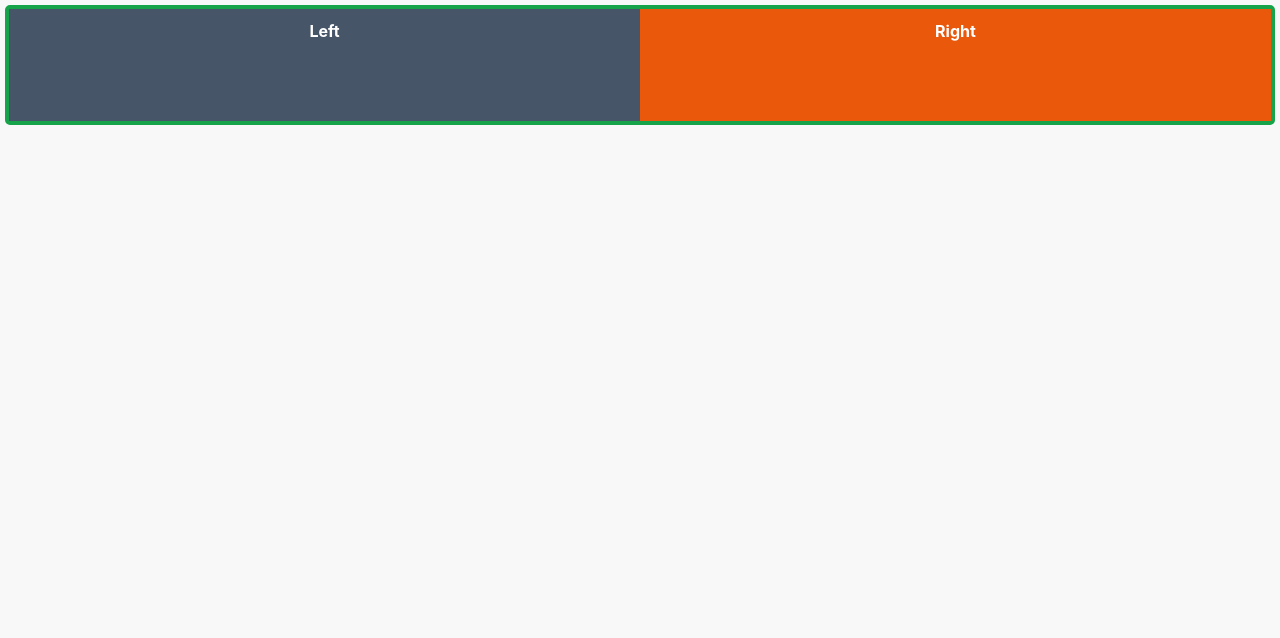
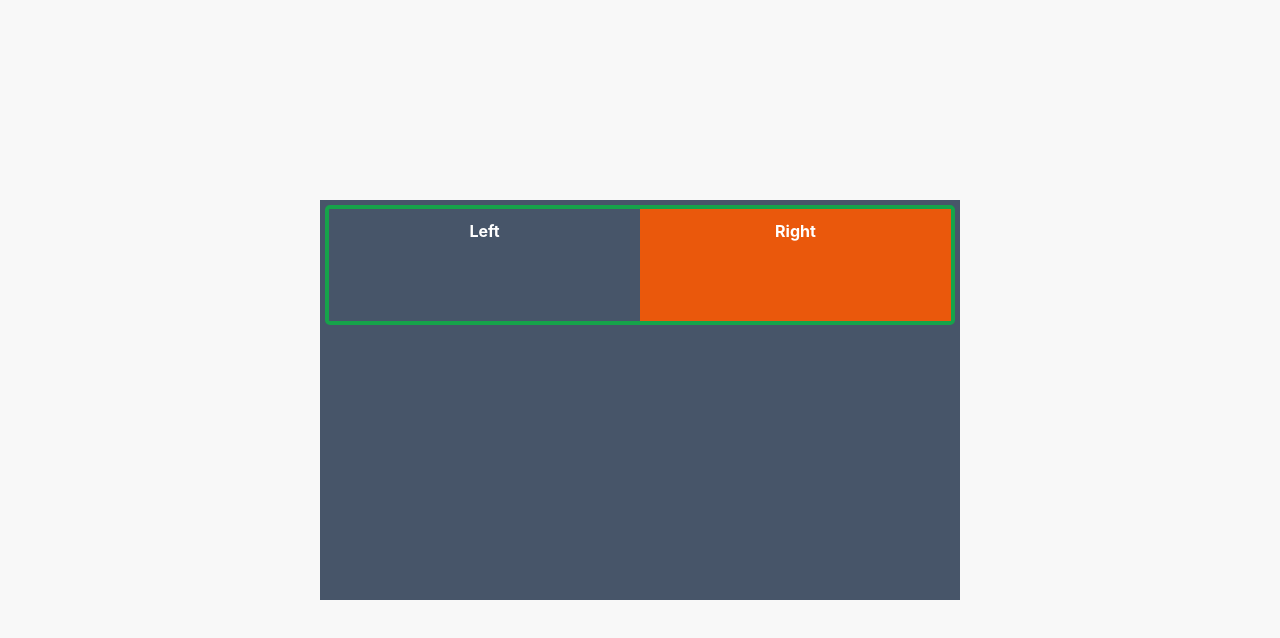
Before and after one commit to kumar-shivraj/react-design-patterns, a React (Vite) app: page / in a window 1280 px wide. Shown: the top 638 px of the page. Built offline with nearby package versions, Linux system fonts and the light colour scheme.

Commit message:
screen splitter : put SplitScreen component in any place, it should work irrespective of it's placement in the page

```diff
--- a/src/components/layouts/ScreenSplitter/index.jsx
+++ b/src/components/layouts/ScreenSplitter/index.jsx
@@ -3,7 +3,12 @@ import Right from "./Right";
 import SplitScreen from "./SplitScreen";
 
 const ScreenSplitter = () => {
-  return <SplitScreen Left={Left} Right={Right} />;
+  return (
+    <div className="absolute top-1/2 left-1/2 h-1/2 w-1/2 translate-x-[-50%] translate-y-[-50%] text-white  bg-slate-600">
+      <SplitScreen Left={Left} Right={Right} />
+    </div>
+  );
+  // return <SplitScreen Left={Left} Right={Right} />;
 };
 
 export default ScreenSplitter;
```
